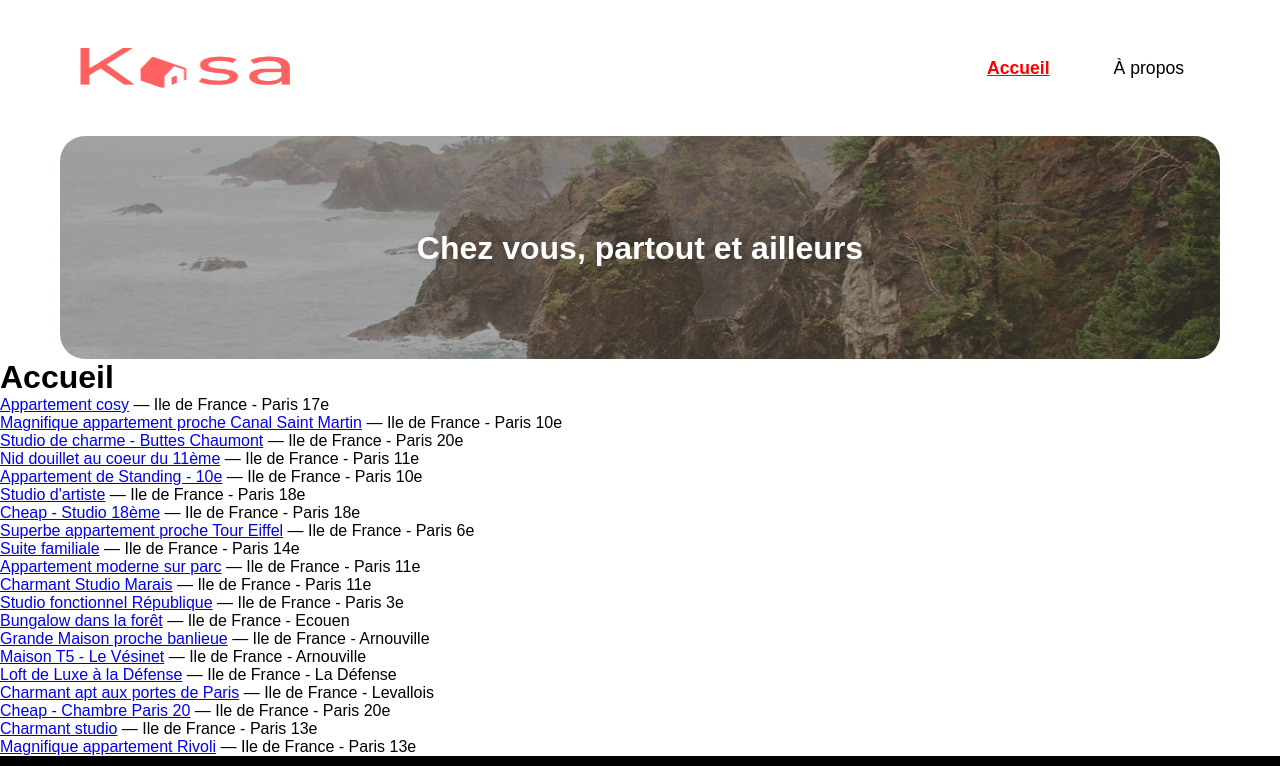
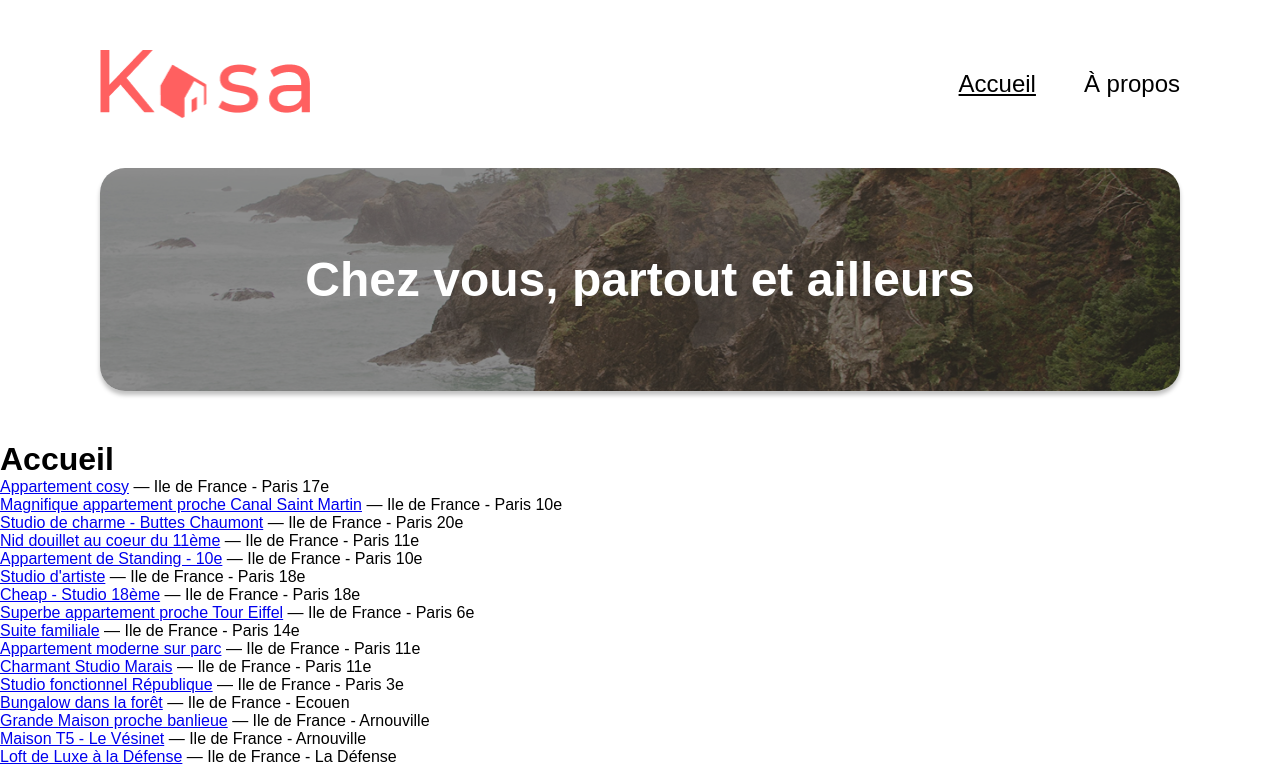
Before and after one commit to Simterrier/Projet-5, a React (Vite) app: page / in a window 1280 px wide. Shown: the top 766 px of the page. Built offline with nearby package versions, Linux system fonts and the light colour scheme.

Commit message:
amelioration header banner footer page acceuil

```diff
--- a/src/components/Banner.jsx
+++ b/src/components/Banner.jsx
@@ -3,7 +3,6 @@ export default function Banner({ image, text }) {
     <div className="banner">
       <div className="banner__inner">
         <img src={image} alt={text} className="banner__image" />
-        <div className="banner__overlay"></div>
         {text && <h1 className="banner__text">{text}</h1>}
       </div>
     </div>
--- a/src/styles/banner.scss
+++ b/src/styles/banner.scss
@@ -1,48 +1,55 @@
-/* banner.scss — version alignée Figma */
+$radius-lg: 25px;
+$pad-desktop: 100px;
+$pad-tablet: 60px;
+$pad-mobile: 20px;
+
 .banner {
   width: 100%;
-  // on centre le contenu via l'inner
+  margin-bottom: 50px;
 }
 
 .banner__inner {
   position: relative;
-  max-width: $container;
   margin: 0 auto;
-  padding-inline: $space-outer; // marge intérieure horizontale comme le header
-
-  /* pour que l'image occupe toute la largeur utile */
+  padding: 0 $pad-desktop;   // 100px de chaque côté -> zone utile 1240
 }
 
 .banner__image {
   width: 100%;
-  height: clamp(160px, 24vw, 223px); // valeur Figma max, fluide en dessous
+  height: 223px;
   object-fit: cover;
   border-radius: $radius-lg;
   display: block;
+  box-shadow: 0 4px 4px rgba(0, 0, 0, 0.25);
+  filter: brightness(.55);
 }
 
-.banner__overlay {
-  pointer-events: none; // ne bloque pas d’éventuels clics
+
+
+/* Texte centré */
+.banner__text {
   position: absolute;
-  inset: 0; // top:0; right:0; bottom:0; left:0
-  margin-inline: $space-outer; // suit la même largeur que l'image (car padding de l'inner)
-  border-radius: $radius-lg;
-  background-color: rgba(0, 0, 0, 0.35); // léger terni pour lisibilité
+  inset: 0;
+  display: grid;
+  place-items: center;
+  margin: 0;
+  color: #fff;
+  font-weight: 700;
+  text-align: center;
+  font-size: 48px;
+  z-index: 1;
 }
 
-.banner__text {
-  position: absolute;
-  top: 50%;
-  left: 50%;
-  transform: translate(-50%, -50%);
+/* Breakpoints : on réduit padding ET on ajuste l’overlay en miroir */
+@media (max-width: 1024px) {
+  .banner__inner { padding: 0 $pad-tablet; }
+  .banner__overlay { left: $pad-tablet; right: $pad-tablet; }
+  .banner__image { height: 200px; }
+}
 
-  margin: 0;
-  color: $white;
-  font-weight: 700;
-  text-align: center;
-
-  font-size: clamp(1.25rem, 3vw, 2rem);
-  line-height: 1.2;
-  text-shadow: 0 2px 8px rgba(0,0,0,.25); // boost lisibilité
-  z-index: 1;
+@media (max-width: 640px) {
+  .banner__inner { padding: 0 $pad-mobile; }
+  .banner__overlay { left: $pad-mobile; right: $pad-mobile; }
+  .banner__image { height: 160px; }
+  .banner__text { font-size: 1.4rem; padding: 0 12px; }
 }
--- a/src/styles/footer.scss
+++ b/src/styles/footer.scss
@@ -2,12 +2,13 @@
   background: #000;
   color: #fff;
   width: 100vw;
-  padding: 2rem 1rem;
+  padding-top: 50px;
+  padding-bottom: 30px;
   display: flex;
   flex-direction: column;
   align-items: center;
-  gap: 1rem;
+  gap: 40px;
 
-  &__logo { height: 40px; display: block; }
-  &__legal { margin: 0; font-size: 0.9rem; opacity: .9; text-align: center; }
+  &__logo { width: 122px; display: block; }
+  &__legal { margin: 0; font-size: 24px;  text-align: center; }
 }
--- a/src/styles/header.scss
+++ b/src/styles/header.scss
@@ -1,3 +1,5 @@
+
+
 .header {
   width: 100%;
 }
@@ -5,7 +7,7 @@
 .header__inner {
     width: 100%;
   margin: 0;
-  padding: 2rem 4rem;
+  padding: 50px 100px;
   display: flex;
   justify-content: space-between;
   align-items: center;
@@ -21,10 +23,9 @@
 }
 
 .header__nav a {
+  font-size: 24px;
+  font-weight: 500;
   text-decoration: none;
-  color: #ff6060;
-  font-size: 1.1rem;
-  text-transform: none;
 
   &.active {
     text-decoration: underline;
--- a/src/styles/main.scss
+++ b/src/styles/main.scss
@@ -5,6 +5,7 @@
 @import "./header";
 @import "./banner";
 @import "./footer";
+@import url("https://fonts.googleapis.com/css2?family=Montserrat:wght@400;500;600;700&display=swap");
 
 // -------- Reset minimal + base
 * {
@@ -15,6 +16,10 @@
 
 html, body, #root {
   height: 100%;
+}
+
+html, body {
+  font-family: "Montserrat", sans-serif;
 }
 
 body {
@@ -38,8 +43,17 @@ body {
 // -------- Header (temporaire ici -> à déplacer dans header.scss)
 .header,
 .footer {
-  padding: 1rem;
+
   background-color: #ffffff;
+}
+
+.header_inner {
+  max-width: 1440px;
+  margin: 0 auto;
+  padding: 0 100px;
+  display: flex;
+  align-items: center;
+  justify-content: space-between ;
 }
 
 .header {
@@ -48,12 +62,11 @@ body {
   justify-content: space-between;
 
   &__logo img {
-    height: 40px; // TODO: adapter selon Figma
+
     display: block;
   }
 
   &__links a {
-    margin-left: 1rem;
     text-decoration: none;
     color: black;
 
@@ -64,18 +77,10 @@ body {
   }
 
   a {
-    margin-right: 1rem;
+
     text-decoration: none;
     color: black;
 
-    &.active {
-      font-weight: bold;
-      color: red; // ⚠️ provisoire; remplacer par couleur Figma
-    }
+
   }
 }
-
-// -------- Main wrapper (si tu en as besoin)
-.main {
-  padding: 1rem;
-}
```
